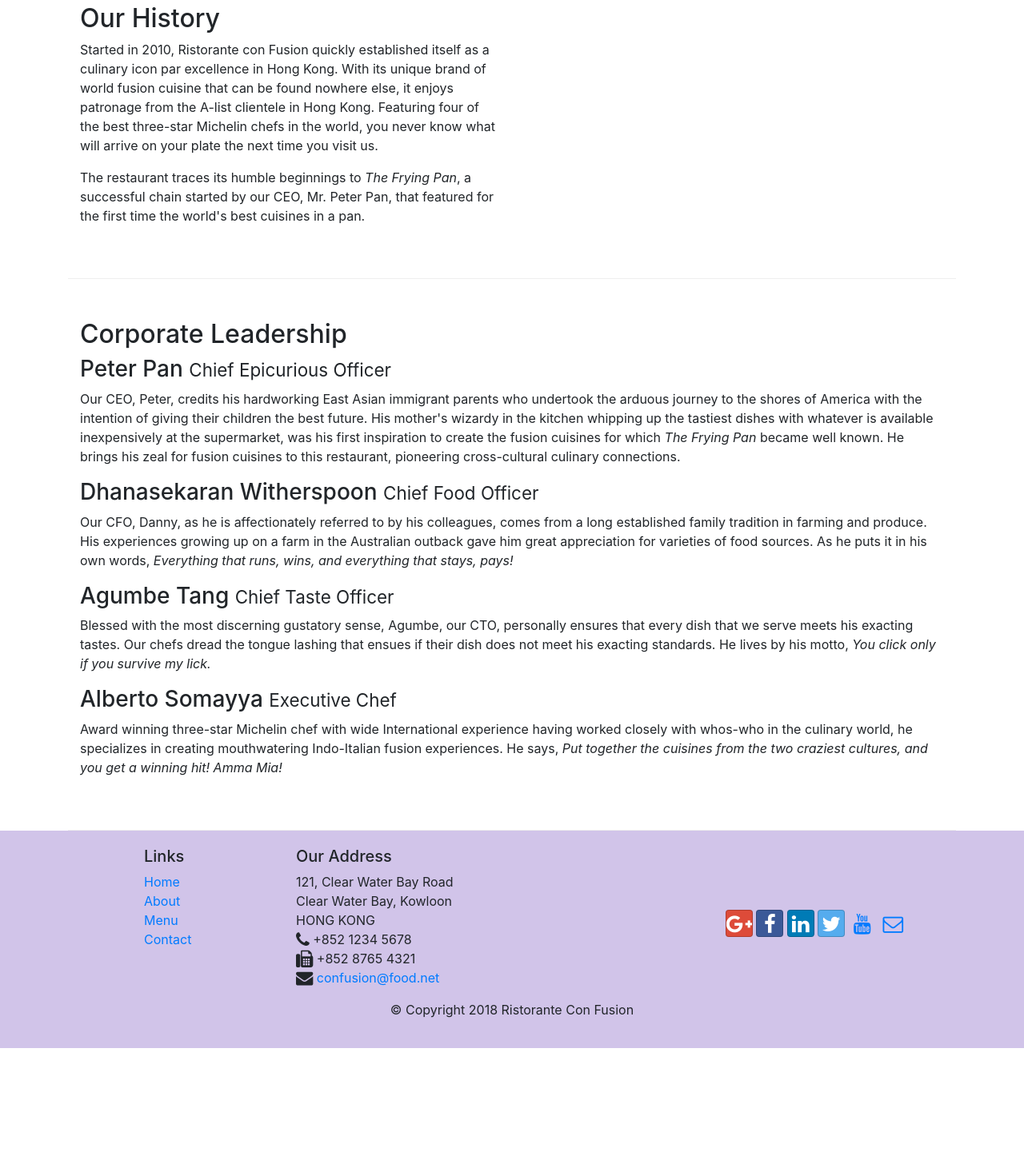
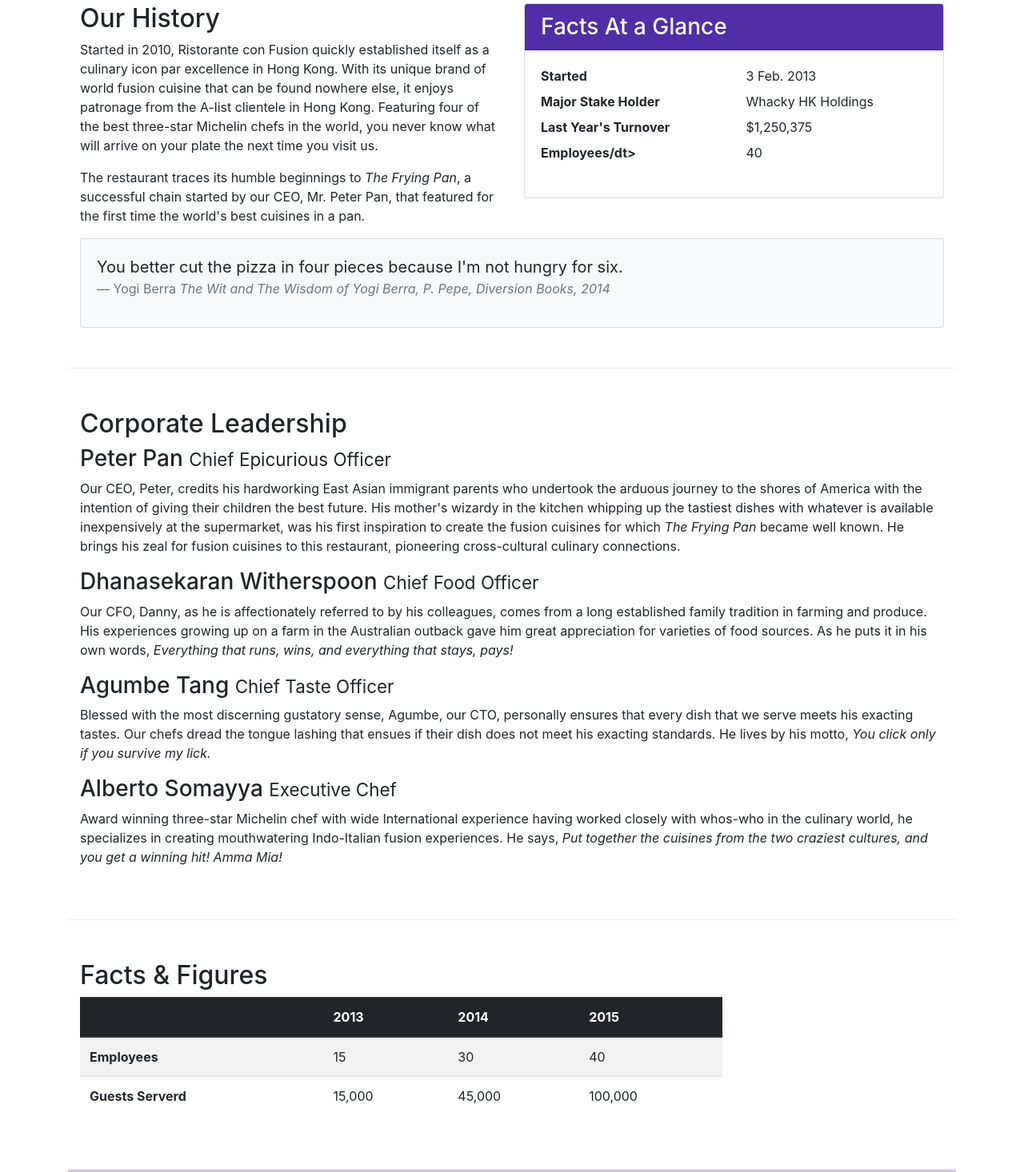
Before and after one commit to WhackyBoyg0d/Assignment1, a website: page aboutus.html in a window 1280 px wide. Shown: the part 511-1977 px from the top of the page at 80% size. Before the commit the page ends 1822 px from the top, so only its background shows below. Drawn offline with nearby package versions, Linux system fonts and the light colour scheme.

Commit message:
Tables and Cards

```diff
--- a/aboutus.html
+++ b/aboutus.html
@@ -52,8 +52,8 @@
                 <li class="breadcrumb-item active">About Us</li>
             </ol>
             <div class="col-12">
-               <h3>About Us</h3>
-               <hr>
+                <h3>About Us</h3>
+                <hr>
             </div>
         </div>
 
@@ -63,7 +63,36 @@
                 <p>Started in 2010, Ristorante con Fusion quickly established itself as a culinary icon par excellence in Hong Kong. With its unique brand of world fusion cuisine that can be found nowhere else, it enjoys patronage from the A-list clientele in Hong Kong.  Featuring four of the best three-star Michelin chefs in the world, you never know what will arrive on your plate the next time you visit us.</p>
                 <p>The restaurant traces its humble beginnings to <em>The Frying Pan</em>, a successful chain started by our CEO, Mr. Peter Pan, that featured for the first time the world's best cuisines in a pan.</p>
             </div>
-            <div>
+            <div class="col-sm">
+                <div class="card">
+                    <h3 class="card-header navbar-dark text-white">Facts At a Glance</h3>
+                    <div class="card-body">
+                        <dl class="row">
+                            <dt class="col-6">Started</dt>
+                            <dd class="col-6">3 Feb. 2013</dd>
+                            <dt class="col-6">Major Stake Holder</dt>
+                            <dd class="col-6">Whacky HK Holdings</dd>
+                            <dt class="col-6">Last Year's Turnover</dt>
+                            <dd class="col-6">$1,250,375</dd>
+                            <dt class="col-6">Employees/dt>
+                            <dd class="col-6">40</dd>
+                        </dl>
+                    </div>
+                </div>
+            </div>
+            <div class="col-12">
+                <div class="card card-body bg-light">
+                    <blockquote class="blockquote">
+                        <p class="mb-0">You better cut the pizza in four pieces
+                            because I'm not hungry for six.
+                        </p>
+                        <footer class="blockquote-footer">Yogi Berra
+                            <cite title="Source Title">
+                                The Wit and The Wisdom of Yogi Berra, P. Pepe, Diversion Books, 2014
+                            </cite>
+                        </footer>
+                    </blockquote>
+                </div>
             </div>
         </div>
 
@@ -80,7 +109,39 @@
                 <h3>Alberto Somayya <small>Executive Chef</small></h3>
                 <p class="d-none d-sm-block">Award winning three-star Michelin chef with wide International experience having worked closely with whos-who in the culinary world, he specializes in creating mouthwatering Indo-Italian fusion experiences. He says, <em>Put together the cuisines from the two craziest cultures, and you get a winning hit! Amma Mia!</em></p>
             </div>
-       </div>
+        </div>
+        <div class="row row-content">
+            <div class="col-12 col-sm-9">
+                <h2>Facts &amp; Figures</h2>
+                <div class="table-responsive">
+                    <table class="table table-striped">
+                    <thead class="thead-dark">
+                        <tr>
+                            <th>&nbsp;</th>
+                            <th>2013</th>
+                            <th>2014</th>
+                            <th>2015</th>
+                        </tr>
+                    </thead>
+                    <tbody>
+                        <tr>
+                            <th>Employees</th>
+                            <td>15</td>
+                            <td>30</td>
+                            <td>40</td>
+                        </tr>
+                        <tr>
+                            <th>Guests Serverd</th>
+                            <td>15,000</td>
+                            <td>45,000</td>
+                            <td>100,000</td>
+                        </tr>
+                    </tbody>
+                </div>
+                </table>
+            </div>
+            <div class="col-12 col-sm-3"></div>
+        </div>
 
     </div>
 
```
